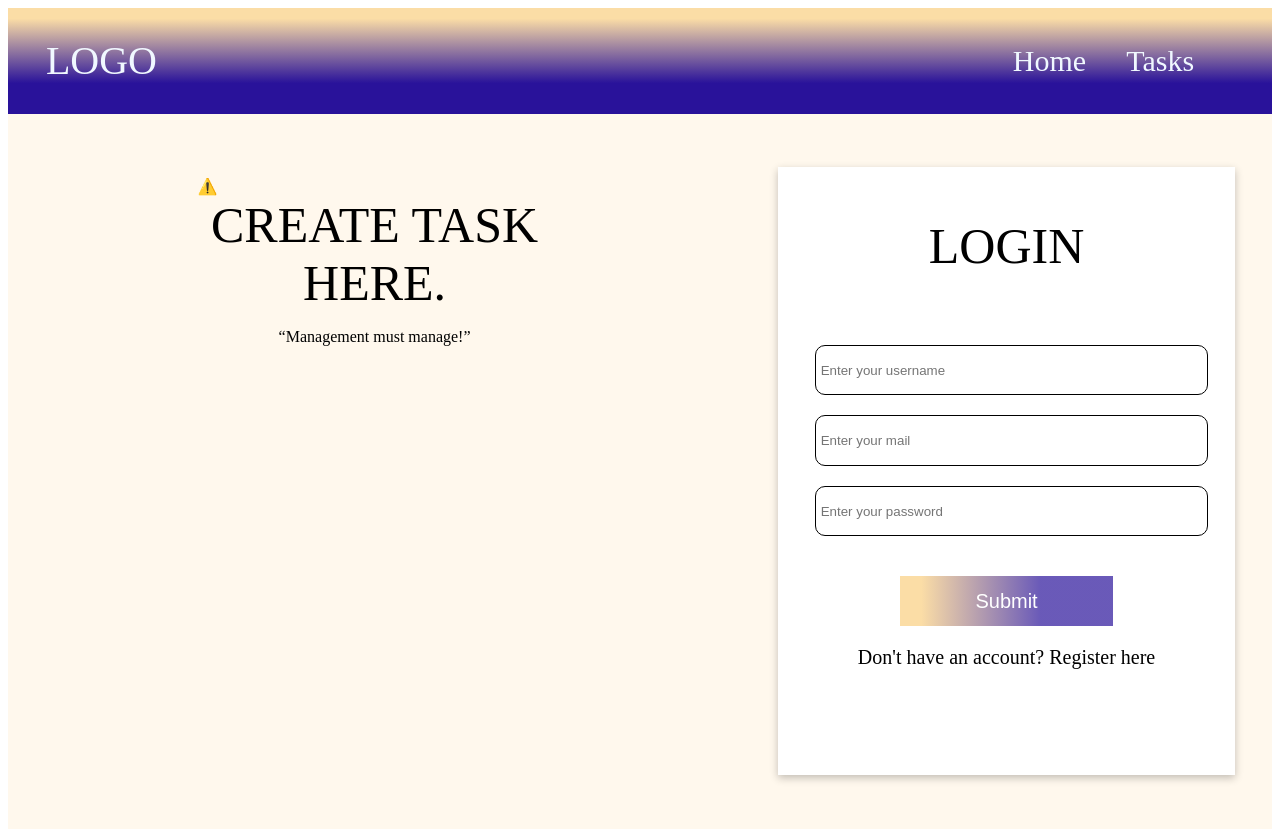
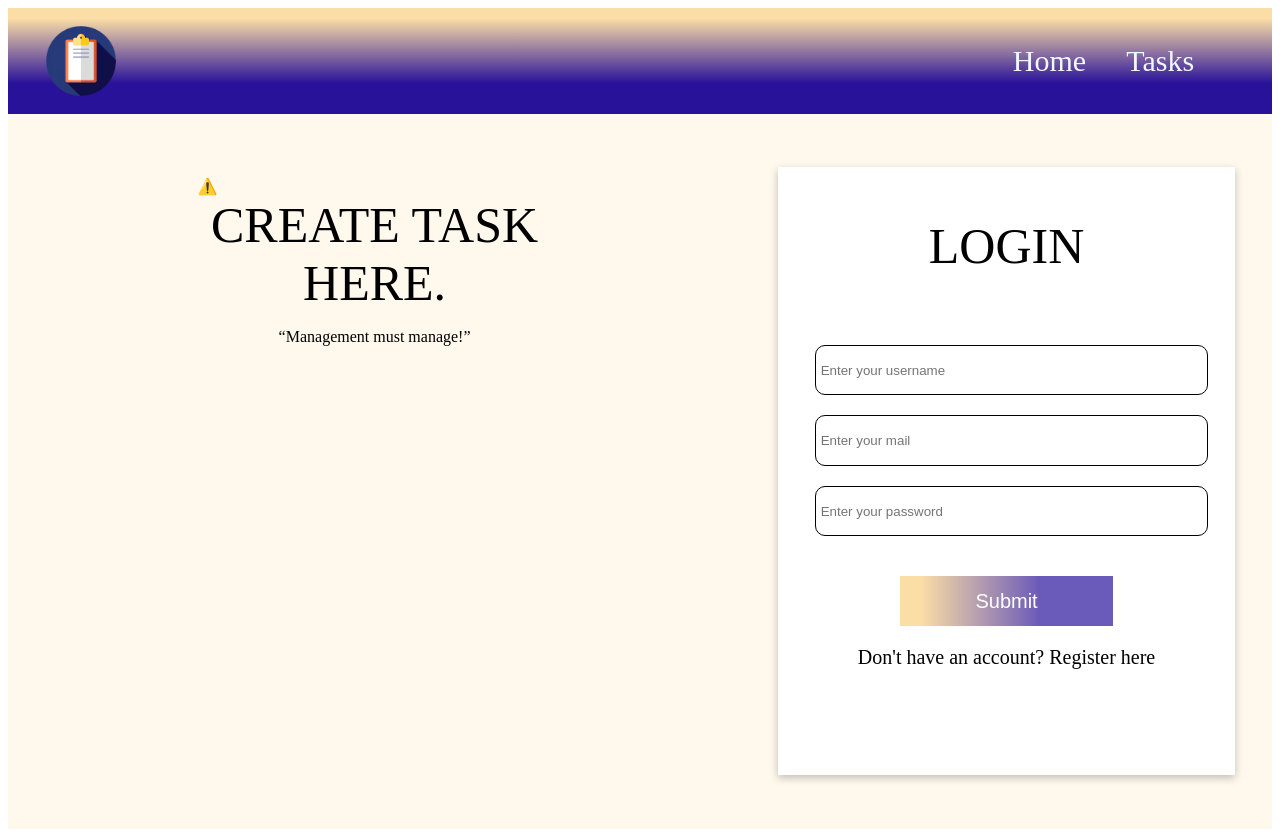
Before and after one commit to dedayorr/Task-Management-App, a React (Create React App) app: page / in a window 1280 px wide. Built offline with nearby package versions, Linux system fonts and the light colour scheme; no server answers.

Commit message:
logoAdded

```diff
--- a/src/components/Layout/Navigation/Navigation.js
+++ b/src/components/Layout/Navigation/Navigation.js
@@ -5,7 +5,7 @@ import styles from "./Navigation.module.css";
 const Navigation = () => {
   return (
     <div className={styles.container}>
-      <Link to="/">LOGO</Link>
+      <Link to="/"><img className={styles.image} src="./task.png" alt=""/></Link>
       <ul>
         <li>
           <Link to="/">Home</Link>
--- a/src/components/Layout/Navigation/Navigation.module.css
+++ b/src/components/Layout/Navigation/Navigation.module.css
@@ -30,6 +30,12 @@
     list-style: none;
 }
 
+.image{
+    width: 40px;
+    display: flex;
+    justify-content: center;
+}
+
 @media (min-width: 768px){
     .container > a {
         text-decoration: none;
@@ -43,4 +49,10 @@
         margin-right: 40px;
         transition: 1s all ease-in;
     }
+
+    .image{
+        width: 70px;
+        display: flex;
+        justify-content: center;
+    }
 }
--- a/src/components/Modal/Modal.module.css
+++ b/src/components/Modal/Modal.module.css
@@ -4,7 +4,7 @@
     right:0;
     left:0;
     bottom:0;
-    background-color: rgba(0, 0, 0, 0.5);
+    background-color: rgba(0, 0, 0, 0.781);
     z-index:999;
 
     /* display: flex;
```
Also changed, not shown: public/task.png (added).
